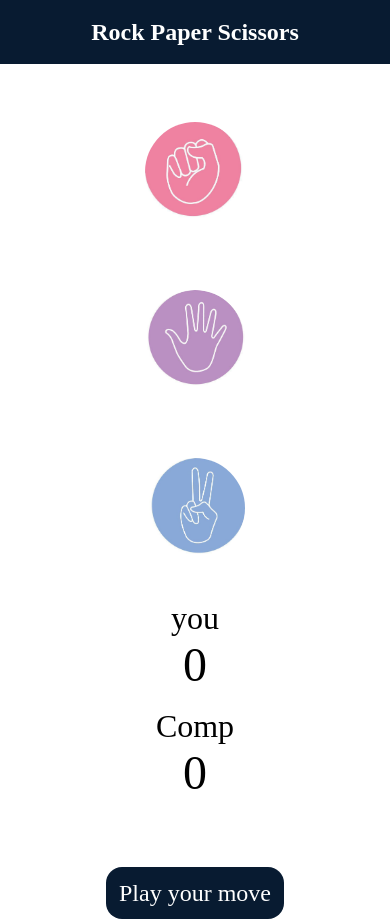
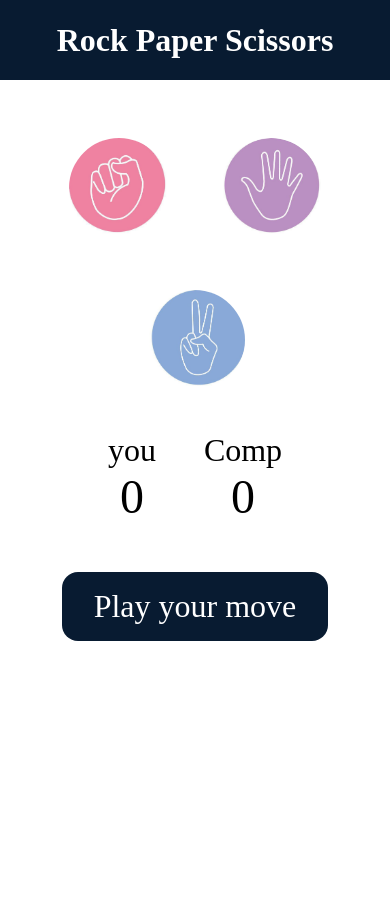
Before and after one commit to sadiq-12/Rock-scissor-game, a plain HTML site: page index.html in a window 390 px wide. After the commit the page ends 844 px from the top, so only its background shows below. Drawn offline with Linux system fonts and the light colour scheme.

Commit message:
Update style.css

```diff
--- a/style.css
+++ b/style.css
@@ -15,8 +15,18 @@ h1 {
   display: flex;
   justify-content: center;
   align-items: center;
-  gap: 3rem;
-  margin-top: 5rem;
+  flex-direction: row; /* keep horizontal */
+  flex-wrap: wrap; /* allow wrapping if very small screen */
+  gap: 2rem;
+  margin-top: 3rem;
+}
+
+.choice {
+  height: 150px;
+  width: 150px;
+  display: flex;
+  justify-content: center;
+  align-items: center;
 }
 
 .choice:hover {
@@ -25,19 +35,10 @@ h1 {
 }
 
 img {
-  height: 150px;
-  width: 150px;
+  height: 120px;
+  width: 120px;
   object-fit: cover;
   border-radius: 50%;
-}
-
-.choice {
-  height: 165px;
-  width: 165px;
-  display: flex;
-  justify-content: center;
-  align-items: center;
-  margin-top: 5rem;
 }
 
 .score-board {
@@ -46,56 +47,40 @@ img {
   justify-content: center;
   align-items: center;
   margin-top: 2rem;
-  font-size: 3rem; /* fixed mistake: "font: size 2rem;" */
+  font-size: 3rem;
   gap: 5rem;
 }
 
-#comp-score:hover {
+#comp-score:hover,
+#user-score:hover,
+#msg:hover {
   opacity: 0.5;
   cursor: pointer;
 }
 
-#user-score:hover {
-  opacity: 0.5;
-  cursor: pointer;
-}
-
-#user-score, #comp-score {
+#user-score,
+#comp-score {
   font-size: 4rem;
 }
 
 .msg-container {
-  margin-top: 5rem;
+  margin-top: 3rem;
 }
 
 #msg {
   font-size: 2rem;
   background-color: #081b31;
   color: #fff;
-  display: inline;
-  padding: 1rem;
+  display: inline-block;
+  padding: 1rem 2rem;
   border-radius: 1rem;
 }
 
-#msg:hover {
-  opacity: 0.5;
-  cursor: pointer;
-}
-
-/* ------------------------------
-   📱 Mobile View Styles
-   ------------------------------ */
+/* ✅ Mobile responsive */
 @media (max-width: 768px) {
-  h1 {
-    font-size: 1.5rem;
-    height: 4rem;
-    line-height: 4rem;
-  }
-
-  .choices {
-    flex-direction: column; /* stack items vertically */
-    gap: 2rem;
-    margin-top: 2rem;
+  .choice {
+    height: 120px;
+    width: 120px;
   }
 
   img {
@@ -103,24 +88,13 @@ img {
     width: 100px;
   }
 
-  .choice {
-    height: 120px;
-    width: 120px;
-    margin-top: 1rem;
+  .score-board {
+    font-size: 2rem;
+    gap: 3rem;
   }
 
-  .score-board {
-    flex-direction: column; /* stack scores */
-    font-size: 2rem;
-    gap: 1rem;
-  }
-
-  #user-score, #comp-score {
+  #user-score,
+  #comp-score {
     font-size: 3rem;
   }
-
-  #msg {
-    font-size: 1.5rem;
-    padding: 0.8rem;
-  }
 }
```
